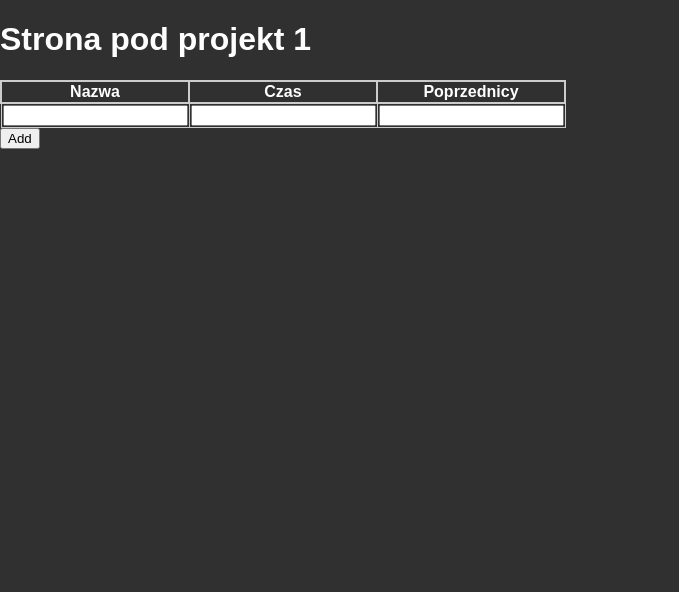
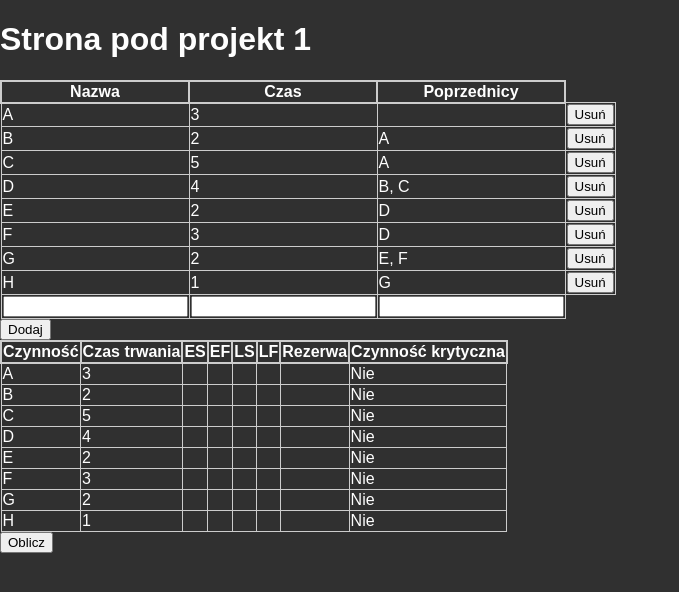
Before and after one commit to szymonborda/boil-cwp, a React (Vite) app: page /projekt1 in a window 1280 px wide. Shown: the top 592 px of the page, without its empty margins (0-679 px from the left). Built offline with nearby package versions, Linux system fonts and the light colour scheme.

Commit message:
add action output

```diff
--- a/src/pages/Projekt1/ActionInput.tsx
+++ b/src/pages/Projekt1/ActionInput.tsx
@@ -1,5 +1,5 @@
 import { useRef, useState } from 'react';
-import type { Action } from './Projekt1';
+import { Action } from './types';
 import styles from './styles.module.scss';
 
 interface ActionInputProps {
@@ -38,6 +38,10 @@ export default function ActionInput({
       predecessors: predecessors?.split(',').map((predecessor) => predecessor.trim()) ?? [],
     }]);
   };
+
+  const removeAction = (name: string) => {
+    setActions(actions.filter((action) => action.name !== name));
+  };
   return (
     <div>
       <span className={styles.error}>{error}</span>
@@ -55,6 +59,7 @@ export default function ActionInput({
               <td>{action.name}</td>
               <td>{action.time}</td>
               <td>{action.predecessors.join(', ')}</td>
+              <td><button onClick={() => removeAction(action.name)} type="button">Usuń</button></td>
             </tr>
           )) }
         </tbody>
@@ -66,7 +71,7 @@ export default function ActionInput({
           </tr>
         </tfoot>
       </table>
-      <button onClick={addAction} type="button">Add</button>
+      <button onClick={addAction} type="button">Dodaj</button>
     </div>
   );
 }
--- /dev/null
+++ b/src/pages/Projekt1/ActionOutput.tsx
@@ -0,0 +1,50 @@
+import calculateCPM from './cpm';
+import { Action } from './types';
+import styles from './styles.module.scss';
+
+interface ActionOutputProps {
+  actions: Action[];
+  setActions: (actions: Action[]) => void;
+}
+
+export default function ActionOutput({
+  actions,
+  setActions,
+}: ActionOutputProps) {
+  const calculate = () => {
+    setActions(calculateCPM(actions));
+  };
+  return (
+    <div>
+      <table className={styles['input-table']}>
+        <thead>
+          <tr>
+            <th>Czynność</th>
+            <th>Czas trwania</th>
+            <th>ES</th>
+            <th>EF</th>
+            <th>LS</th>
+            <th>LF</th>
+            <th>Rezerwa</th>
+            <th>Czynność krytyczna</th>
+          </tr>
+        </thead>
+        <tbody>
+          { actions.map((action) => (
+            <tr key={action.name}>
+              <td>{action.name}</td>
+              <td>{action.time}</td>
+              <td>{action.ES}</td>
+              <td>{action.EF}</td>
+              <td>{action.LS}</td>
+              <td>{action.LF}</td>
+              <td>{action.slack}</td>
+              <td>{action.critical ? 'Tak' : 'Nie'}</td>
+            </tr>
+          )) }
+        </tbody>
+      </table>
+      <button onClick={calculate} type="button">Oblicz</button>
+    </div>
+  );
+}
--- a/src/pages/Projekt1/Projekt1.tsx
+++ b/src/pages/Projekt1/Projekt1.tsx
@@ -1,23 +1,24 @@
 import { useState } from 'react';
+import { Action } from './types';
 import ActionInput from './ActionInput';
-
-export interface Action {
-  name: string;
-  predecessors: string[];
-  time: number;
-  ES?: number;
-  EF?: number;
-  LS?: number;
-  LF?: number;
-  slack?: number;
-}
+import ActionOutput from './ActionOutput';
 
 function Projekt1() {
-  const [actions, setActions] = useState<Action[]>([]);
+  const [actions, setActions] = useState<Action[]>([
+    { name: 'A', time: 3, predecessors: [] },
+    { name: 'B', time: 2, predecessors: ['A'] },
+    { name: 'C', time: 5, predecessors: ['A'] },
+    { name: 'D', time: 4, predecessors: ['B', 'C'] },
+    { name: 'E', time: 2, predecessors: ['D'] },
+    { name: 'F', time: 3, predecessors: ['D'] },
+    { name: 'G', time: 2, predecessors: ['E', 'F'] },
+    { name: 'H', time: 1, predecessors: ['G'] },
+  ]);
   return (
     <div className="projekt1">
       <h1>Strona pod projekt 1</h1>
       <ActionInput actions={actions} setActions={setActions} />
+      <ActionOutput actions={actions} setActions={setActions} />
     </div>
   );
 }
--- /dev/null
+++ b/src/pages/Projekt1/cpm.ts
@@ -0,0 +1,5 @@
+import { Action } from './types';
+
+export default function calculateCPM(actions: Action[]) {
+  return actions;
+}
--- /dev/null
+++ b/src/pages/Projekt1/types.ts
@@ -0,0 +1,11 @@
+export interface Action {
+  name: string;
+  predecessors: string[];
+  time: number;
+  ES?: number;
+  EF?: number;
+  LS?: number;
+  LF?: number;
+  slack?: number;
+  critical?: boolean;
+}
```
